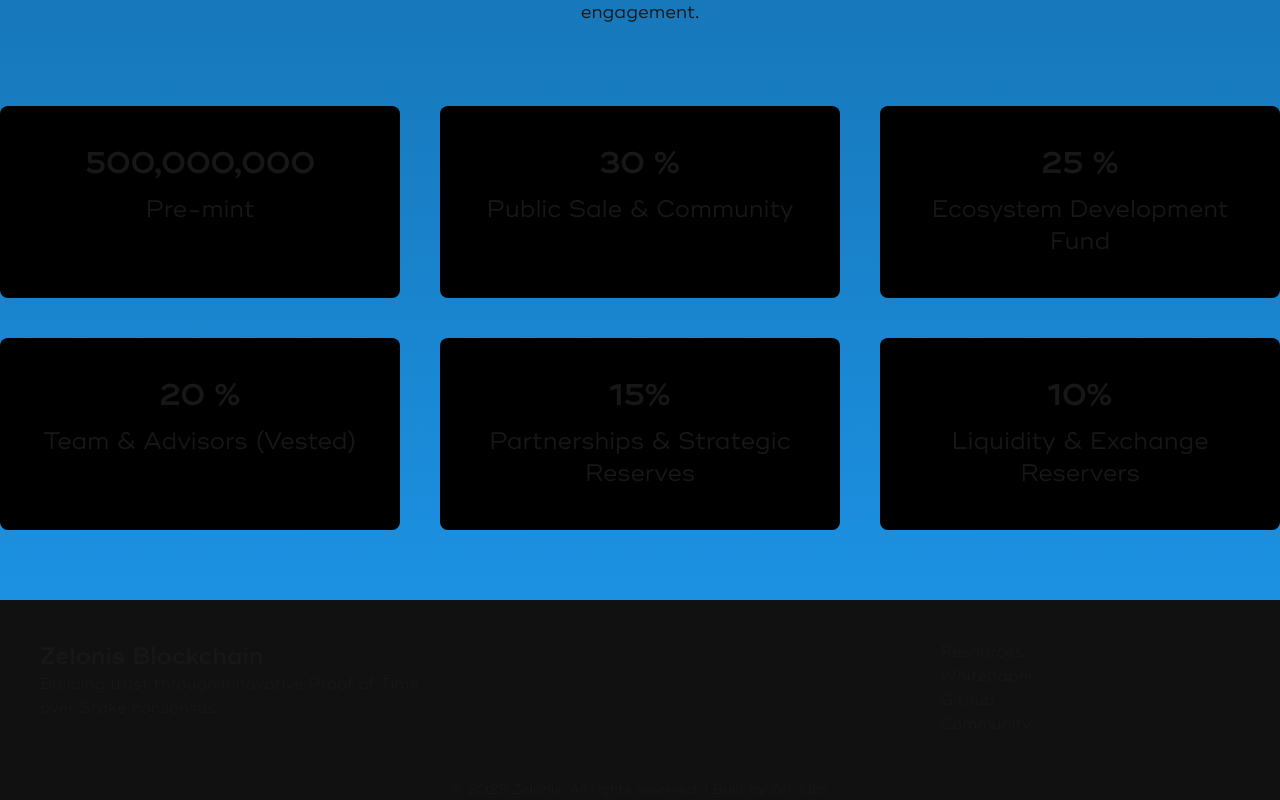
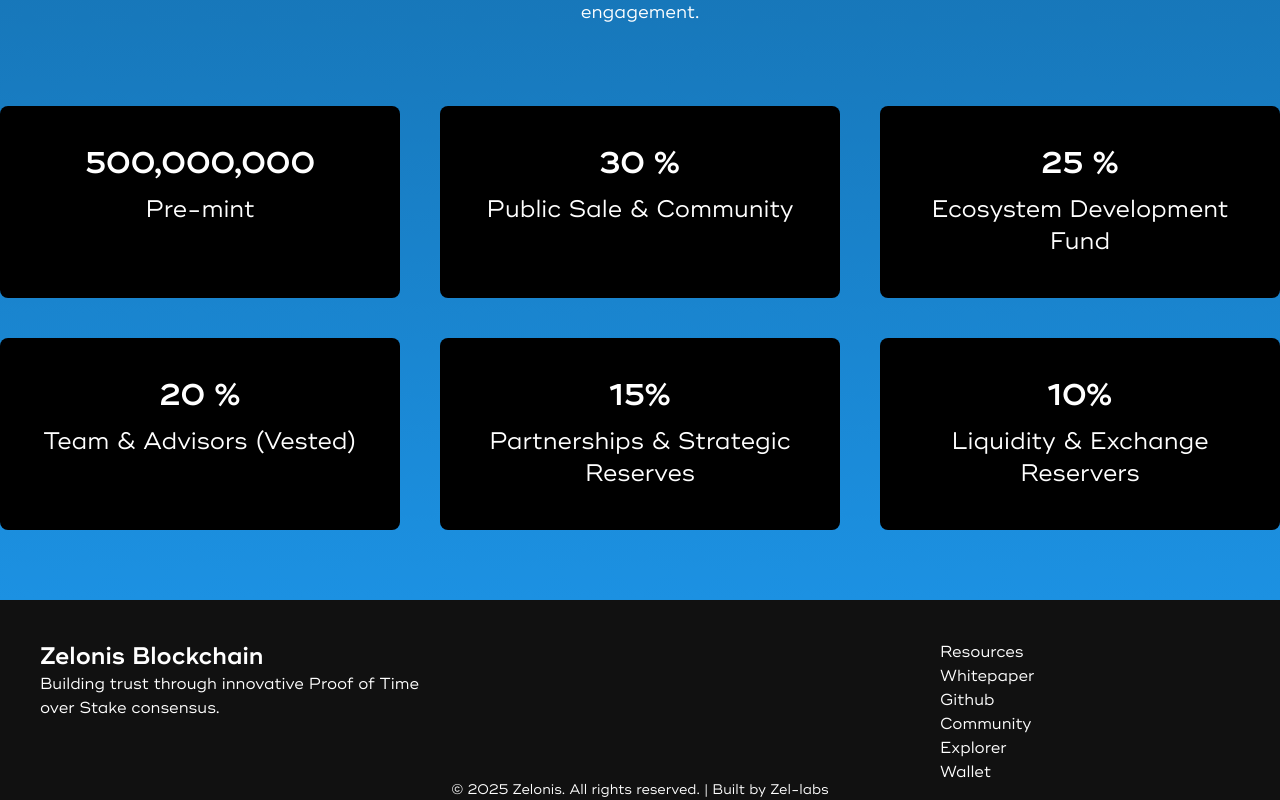
Before and after one commit to zel-labs/zelonis_website, a Next.js app: page / in a window 1280 px wide. Shown: the part 2803-3603 px from the top of the page. Built offline with nearby package versions, Linux system fonts and the light colour scheme.

Commit message:
updated footer links

```diff
--- a/src/app/component/footer.tsx
+++ b/src/app/component/footer.tsx
@@ -15,9 +15,11 @@
                     </div>
                     <div className='col-start-4 text-left'>
                         <h3>Resources</h3>
-                        <div><a href="">Whitepaper</a></div>
-                        <div><a href="">Github</a></div>
-                        <div><a href="">Community</a></div>
+                        <div><a href="https://zelonis/whitepaper.pdf">Whitepaper</a></div>
+                        <div><a href="https://github.com/zel-labs">Github</a></div>
+                        <div><a href="https://t.me/zelonisofficial">Community</a></div>
+                        <div><a href="https://zelscope.space">Explorer</a></div>
+                        <div><a href="https://zellet.org">Wallet</a></div>
                     </div>
 
                 </div>
--- a/src/app/globals.css
+++ b/src/app/globals.css
@@ -28,6 +28,7 @@
   font-family:'Ridley Grotesk';
   background: #000000;
   background: linear-gradient(180deg, rgba(0, 0, 0, 1) 0%, rgba(28, 145, 226, 1) 100%) ;
+  color:#fff;
 }
 
 .timeline-content {
```
